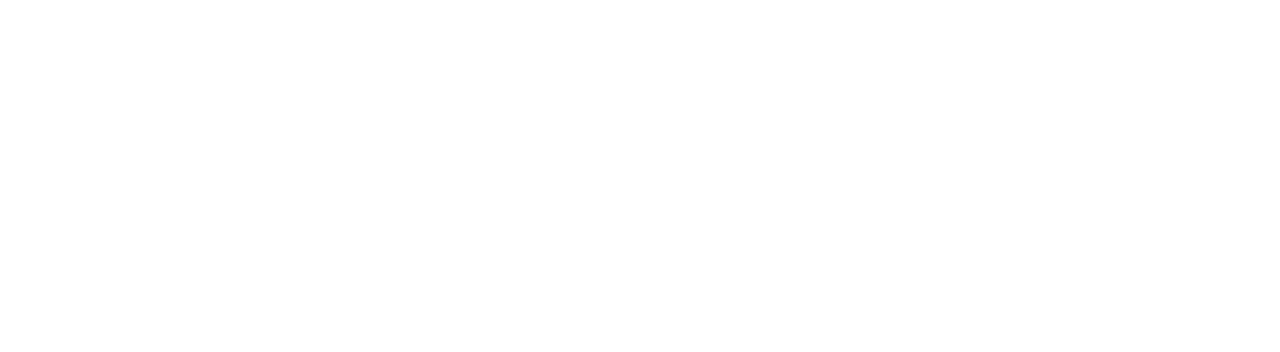
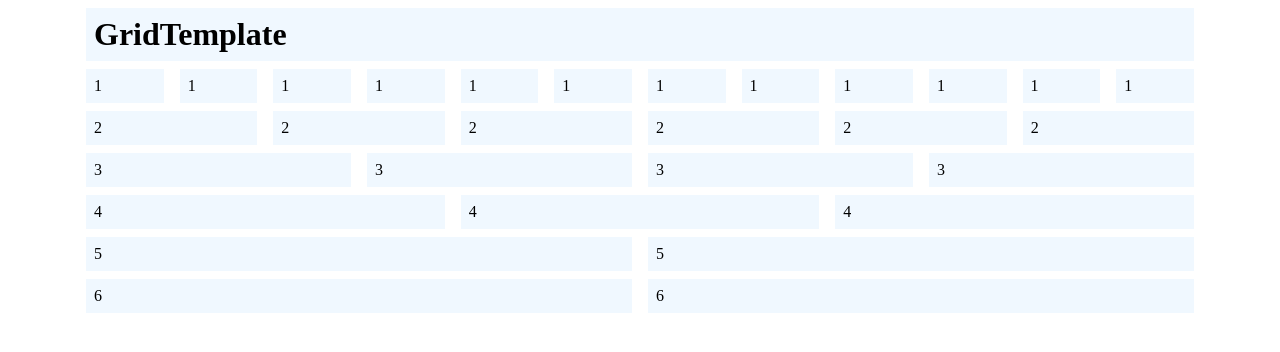
Before and after one commit to randonwm/4.2Example3, a plain HTML site: page randon/grid.html in a window 1280 px wide. Drawn offline with Linux system fonts and the light colour scheme.

Commit message:
Add files via upload

```diff
--- a/randon/grid.html
+++ b/randon/grid.html
@@ -3,9 +3,80 @@
 <head>
     <meta charset="UTF-8">
     <meta name="viewport" content="width=device-width, initial-scale=1.0">
-    <title>Document</title>
+    <title>GridTemplate</title>
+    <link rel="stylesheet" href="style.css">
 </head>
 <body>
+    <div class="container">
+        <div class="row">
+            <div class="col-12">
+                <h1>GridTemplate</h1>
+
+            </div>
+
+        </div>
+        <div class="row">
+        <div class="col-1">1</div>
+        <div class="col-1">1</div>
+
+        <div class="col-1">1</div>
+        <div class="col-1">1</div>
+
+        <div class="col-1">1</div>
+        <div class="col-1">1</div>
+
+        <div class="col-1">1</div>
+        <div class="col-1">1</div>
+
+        <div class="col-1">1</div>
+        <div class="col-1">1</div>
+
+        <div class="col-1">1</div>
+        <div class="col-1">1</div>
+    </div>
+
+
+    <div class="row">
+        <div class="col-2">2</div>
+        <div class="col-2">2</div>
+        <div class="col-2">2</div>
+        <div class="col-2">2</div>
+        <div class="col-2">2</div>
+        <div class="col-2">2</div>
+    </div>
+    <div class="row">
+        <div class="col-3">3</div>
+        <div class="col-3">3</div>
+        <div class="col-3">3</div>
+        <div class="col-3">3</div>
+
+    </div>
+    <div class="row">
+        <div class="col-4">4</div>
+        <div class="col-4">4</div>
+        <div class="col-4">4</div>
+
+    </div>
+    <div class="row">
+        <div class="col-6">5</div>
+        <div class="col-6">5</div>
+
+
+
+    </div>
+    <div class="row">
+        <div class="col-6">6</div>
+        <div class="col-6">6</div>
+
+
+
+    </div>
+
+
+
+
+
+    </div>
 
 </body>
 </html>
--- a/randon/style.css
+++ b/randon/style.css
@@ -0,0 +1,71 @@
+*{
+    margin: 0%;
+    padding: 0%;
+    box-sizing: border-box;
+
+}
+
+.container{
+    max-width: 1140px;
+    margin: auto;
+    padding: 0 1rem;
+}
+.container .row{
+    display: flex;
+    flex-wrap: wrap;
+margin:.5rem -.5rem 0;
+}
+
+.container .row [class*="col-"]{
+    background-color: aliceblue;
+    margin: 0% 0.5rem;
+    padding: .5rem;
+}
+
+
+.container .row .col-1{
+    width: calc( 1 / 12 * 100% - 1rem);
+}
+
+.container .row .col-2{
+    width: calc( 2 / 12 * 100% - 1rem);
+}
+
+.container .row .col-3{
+    width: calc( 3 / 12 * 100% - 1rem);
+}
+
+.container .row .col-4{
+    width: calc( 4 / 12 * 100% - 1rem);
+}
+
+.container .row .col-5{
+    width: calc( 5 / 12 * 100% - 1rem);
+}
+
+.container .row .col-6{
+    width: calc( 6 / 12 * 100% - 1rem);
+}
+
+.container .row .col-7{
+    width: calc( 7 / 12 * 100% - 1rem);
+}
+
+.container .row .col-8{
+    width: calc( 8 / 12 * 100% - 1rem);
+}
+
+.container .row .col-9{
+    width: calc( 9 / 12 * 100% - 1rem);
+}
+
+.container .row .col-10{
+    width: calc( 10 / 12 * 100% - 1rem);
+}
+
+.container .row .col-11{
+    width: calc( 11 / 12 * 100% - 1rem);
+}
+.container .row .col-12{
+    width: calc( 12 / 12 * 100% - 1rem);
+}
```
